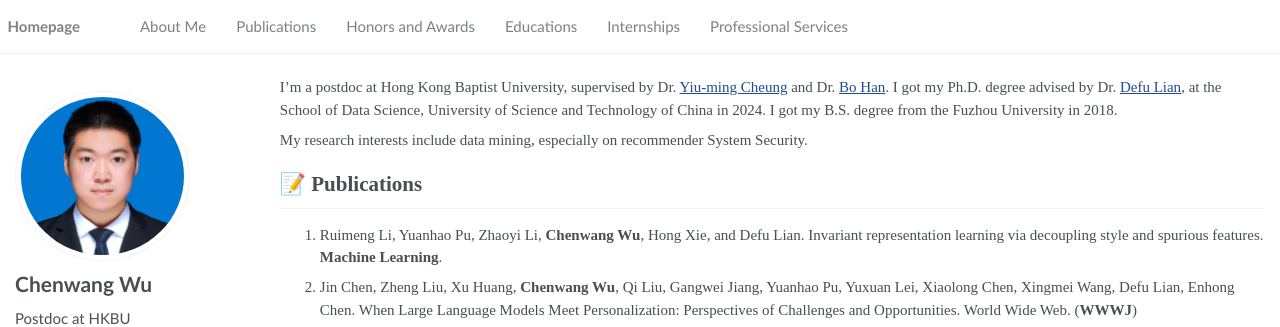
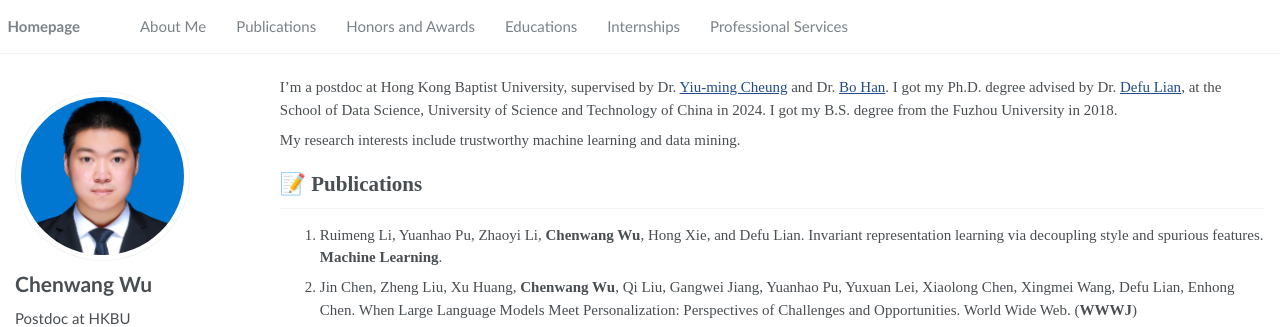
Before and after one commit to Daftstone/Daftstone.github.io, a Jekyll site: the page built from _pages/about.md, in a window 1280 px wide and 900 px high. Shown: the top 327 px of the window. Built offline with Jekyll 4.4.1, drawn with Linux system fonts in a browser that asks for light colours.

Commit message:
Update about.md

```diff
--- a/_pages/about.md
+++ b/_pages/about.md
@@ -19,7 +19,7 @@ redirect_from:
 
 I’m a postdoc at Hong Kong Baptist University, supervised by Dr. [Yiu-ming Cheung](https://www.comp.hkbu.edu.hk/~ymc/) and Dr. [Bo Han](https://bhanml.github.io/index.html). I got my Ph.D. degree advised by Dr. [Defu Lian](https://faculty.ustc.edu.cn/liandefu), at the School of Data Science, University of Science and Technology of China in 2024. I got my B.S. degree from the Fuzhou University in 2018.
 
-My research interests include data mining, especially on recommender System Security.
+My research interests include trustworthy machine learning and data mining.
 
 <!-- # 🔥 News
 - *2022.02*: &nbsp;🎉🎉 Lorem ipsum dolor sit amet, consectetur adipiscing elit. Vivamus ornare aliquet ipsum, ac tempus justo dapibus sit amet.
```
